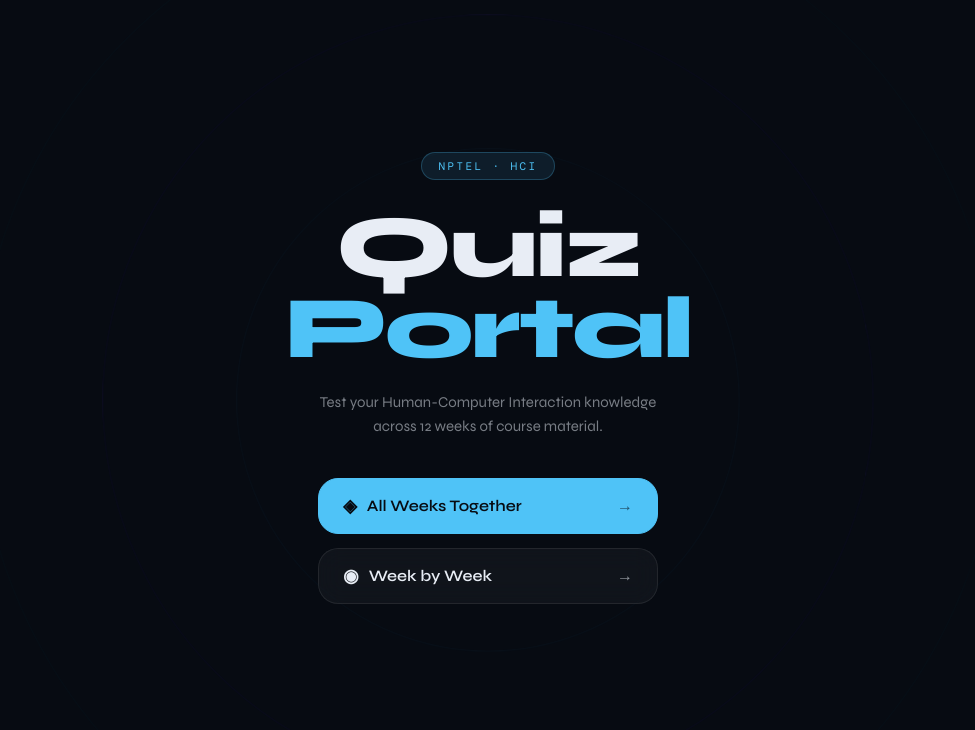
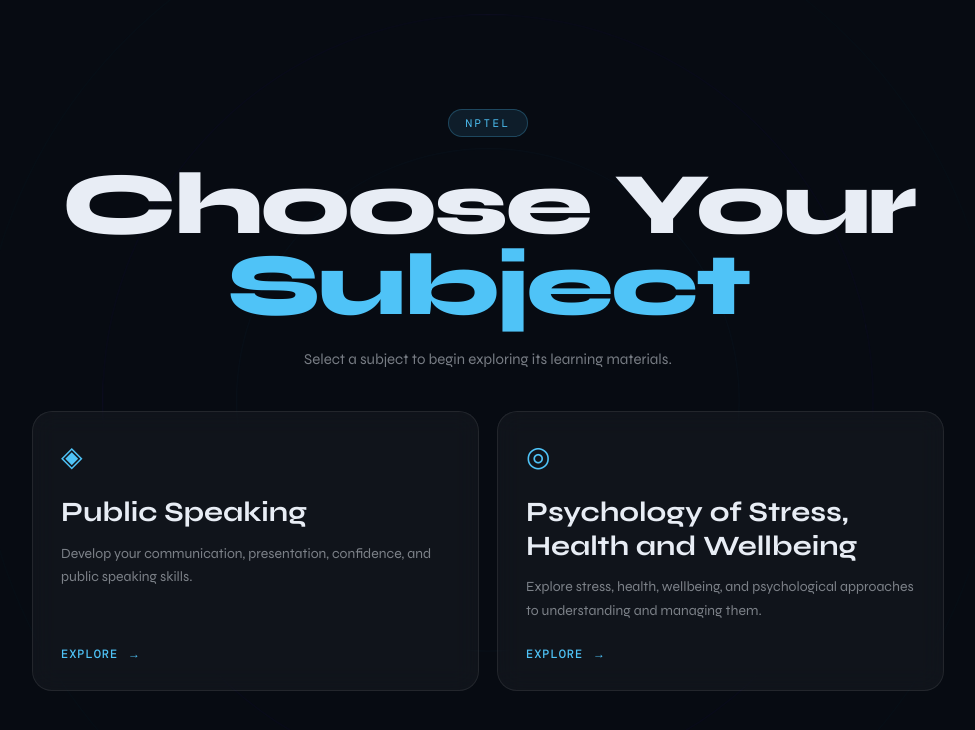
Before and after one commit to Faaz-Codes/nptel, a plain HTML site: page index.html in a window 1280 px wide. Shown: the whole page, without its empty margins (152-1127 px from the left). Drawn offline with nearby package versions, Linux system fonts and the light colour scheme; a web font is replaced by a local one.

Commit message:
Create subject selection homepage

```diff
--- a/index.html
+++ b/index.html
@@ -3,7 +3,7 @@
 <head>
 <meta charset="UTF-8" />
 <meta name="viewport" content="width=device-width, initial-scale=1.0" />
-<title>Quiz Portal — NPTEL HCI</title>
+<title>Choose Your Subject — NPTEL</title>
 <link rel="preconnect" href="https://fonts.googleapis.com" />
 <link rel="preconnect" href="https://fonts.gstatic.com" crossorigin />
 <link href="https://fonts.googleapis.com/css2?family=Syne:wght@400;600;700;800&family=DM+Mono:wght@300;400;500&display=swap" rel="stylesheet" />
@@ -15,22 +15,23 @@
 <!-- HOME SCREEN -->
 <div id="screen-home" class="screen active">
   <div class="home-content">
-    <div class="logo-badge">NPTEL · HCI</div>
-    <h1 class="home-title">Quiz<br/><span class="accent">Portal</span></h1>
-    <p class="home-sub">Test your Human-Computer Interaction knowledge across 12 weeks of course material.</p>
-    <div class="home-buttons">
-      <button class="btn-primary" onclick="App.goAllWeeks()">
-        <span class="btn-icon">◈</span>
-        All Weeks Together
-        <span class="btn-arrow">→</span>
-      </button>
-      <button class="btn-secondary" onclick="App.goWeekByWeek()">
-        <span class="btn-icon">◉</span>
-        Week by Week
-        <span class="btn-arrow">→</span>
-      </button>
+    <div class="logo-badge">NPTEL</div>
+    <h1 class="home-title">Choose Your<br/><span class="accent">Subject</span></h1>
+    <p class="home-sub">Select a subject to begin exploring its learning materials.</p>
+    <div class="subject-grid" aria-label="Available subjects">
+      <a class="subject-card" href="public-speaking.html">
+        <span class="subject-card-icon" aria-hidden="true">◈</span>
+        <h2>Public Speaking</h2>
+        <p>Develop your communication, presentation, confidence, and public speaking skills.</p>
+        <span class="subject-card-link">Explore <span aria-hidden="true">→</span></span>
+      </a>
+      <a class="subject-card" href="psychology-stress-health-wellbeing.html">
+        <span class="subject-card-icon" aria-hidden="true">◎</span>
+        <h2>Psychology of Stress, Health and Wellbeing</h2>
+        <p>Explore stress, health, wellbeing, and psychological approaches to understanding and managing them.</p>
+        <span class="subject-card-link">Explore <span aria-hidden="true">→</span></span>
+      </a>
     </div>
-    <div class="last-score-display" id="last-score-display"></div>
   </div>
   <div class="home-deco">
     <div class="deco-ring ring-1"></div>
--- a/script.js
+++ b/script.js
@@ -496,6 +496,10 @@
   }
 
   function renderLastScore() {
+    if (!els.lastScoreDisplay) {
+      return;
+    }
+
     const raw = localStorage.getItem('nptel_hci_last_score');
     if (!raw) {
       els.lastScoreDisplay.textContent = '';
--- a/style.css
+++ b/style.css
@@ -65,12 +65,13 @@ html, body {
 /* ===== HOME SCREEN ===== */
 #screen-home {
   flex-direction: column;
+  overflow-y: auto;
 }
 .home-content {
   position: relative;
   z-index: 2;
   text-align: center;
-  max-width: 520px;
+  max-width: 960px;
   padding: 40px 24px;
 }
 .logo-badge {
@@ -104,11 +105,106 @@ html, body {
   max-width: 380px;
   margin: 0 auto 40px;
 }
-.home-buttons {
+.subject-grid {
+  display: grid;
+  grid-template-columns: repeat(2, minmax(0, 1fr));
+  gap: 18px;
+  text-align: left;
+}
+.subject-card {
   display: flex;
+  min-height: 270px;
   flex-direction: column;
-  gap: 14px;
-  align-items: center;
+  align-items: flex-start;
+  padding: 28px;
+  color: var(--text);
+  text-decoration: none;
+  background: var(--surface);
+  border: 1px solid var(--border);
+  border-radius: var(--radius);
+  backdrop-filter: blur(12px);
+  transition: transform 0.25s ease, border-color 0.25s ease, box-shadow 0.25s ease, background 0.25s ease;
+}
+.subject-card:hover,
+.subject-card:focus-visible {
+  background: var(--surface-hover);
+  border-color: var(--accent);
+  box-shadow: 0 12px 40px var(--glow);
+  outline: none;
+  transform: translateY(-4px);
+}
+.subject-card-icon {
+  margin-bottom: 22px;
+  color: var(--accent);
+  font-size: 28px;
+}
+.subject-card h2 {
+  font-size: clamp(21px, 2.5vw, 28px);
+  line-height: 1.2;
+  margin-bottom: 12px;
+}
+.subject-card p {
+  color: var(--text-muted);
+  font-size: 14px;
+  line-height: 1.65;
+}
+.subject-card-link {
+  margin-top: auto;
+  padding-top: 24px;
+  color: var(--accent);
+  font-family: var(--font-mono);
+  font-size: 12px;
+  font-weight: 500;
+  letter-spacing: 0.08em;
+  text-transform: uppercase;
+}
+.subject-card-link span {
+  display: inline-block;
+  margin-left: 4px;
+  transition: transform 0.2s ease;
+}
+.subject-card:hover .subject-card-link span,
+.subject-card:focus-visible .subject-card-link span { transform: translateX(4px); }
+@media (max-width: 640px) {
+  .subject-grid { grid-template-columns: 1fr; }
+  .subject-card { min-height: 220px; }
+}
+
+/* ===== SUBJECT PAGES ===== */
+.subject-page {
+  min-height: 100%;
+  overflow: auto;
+}
+.subject-content {
+  width: min(100% - 32px, 760px);
+  margin: 0 auto;
+  padding: 64px 0;
+}
+.subject-back { display: inline-block; }
+.subject-title {
+  max-width: 720px;
+  font-size: clamp(42px, 8vw, 72px);
+  font-weight: 800;
+  line-height: 1;
+  letter-spacing: -0.03em;
+  margin-bottom: 20px;
+}
+.accent { color: var(--accent); }
+.subject-description {
+  max-width: 620px;
+  color: var(--text-muted);
+  font-size: 17px;
+  line-height: 1.65;
+  margin-bottom: 34px;
+}
+.subject-panel {
+  padding: 28px;
+  background: rgba(10,16,28,0.85);
+  border: 1px solid var(--border);
+  border-radius: var(--radius);
+}
+.subject-panel h2 { font-size: 22px; margin-bottom: 10px; }
+.subject-panel p { color: var(--text-muted); font-size: 14px; line-height: 1.6; }
 }
 
 /* ===== BUTTONS ===== */
```
Also changed, not shown: psychology-stress-health-wellbeing.html (added, +24 -0 lines), public-speaking.html (added, +24 -0 lines).
